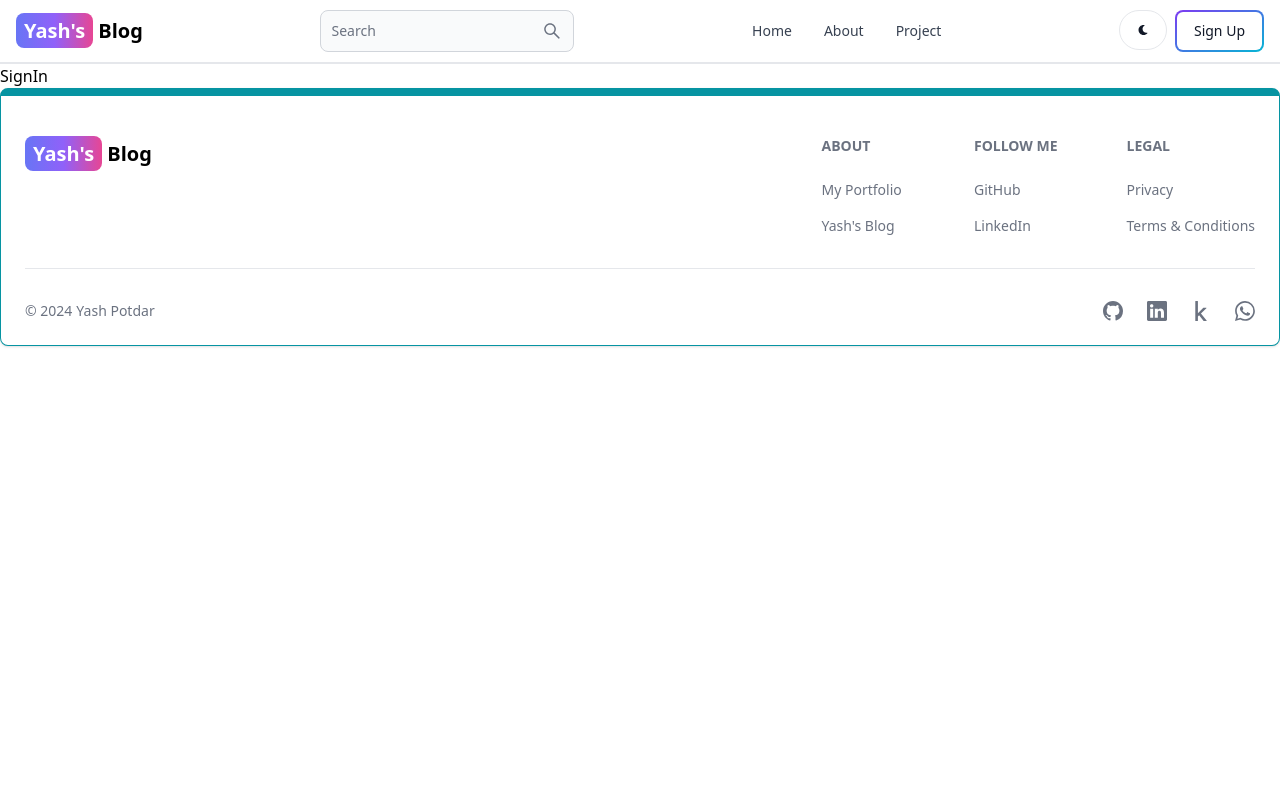
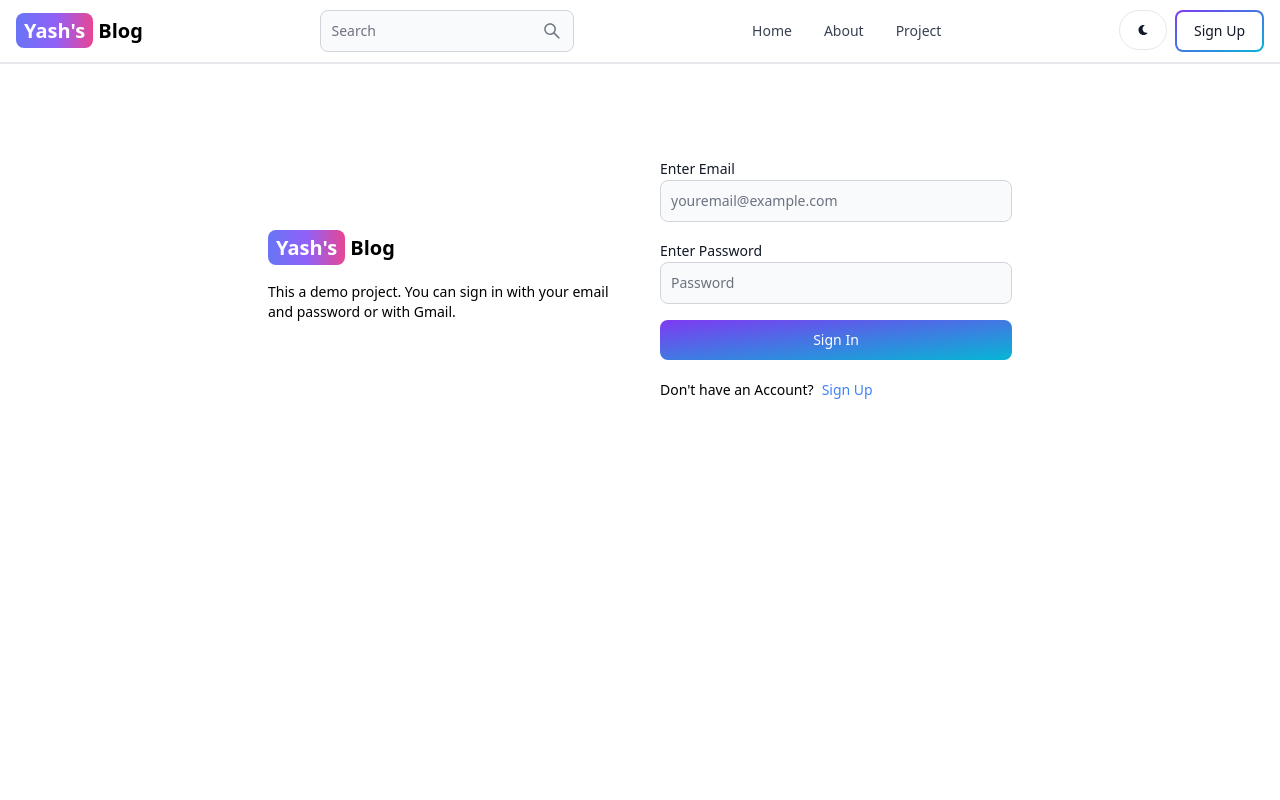
Before and after one commit to yashpotdar-py/blog-app-react, a React (Vite) app in the folder client/: page /sign-in in a window 1280 px wide. Shown: the top 800 px of the page. Built offline with nearby package versions, Linux system fonts and the light colour scheme.

Commit message:
Adding functionality to Sign In Page

```diff
--- a/client/src/pages/SignIn.jsx
+++ b/client/src/pages/SignIn.jsx
@@ -1,7 +1,124 @@
-import React from 'react'
+import { Alert, Button, Label, Spinner, TextInput } from "flowbite-react";
+import React, { useState } from "react";
+import { Link, useNavigate } from "react-router-dom";
+import Logo from "../components/Logo/Logo";
 
 export default function SignIn() {
+  const [errorMessage, setErrorMessage] = useState(null);
+  const [loading, setLoading] = useState(false);
+  const navigate = useNavigate();
+  const [formData, setFormData] = useState({});
+
+  const handleChange = (event) => {
+    const { id, value } = event.target;
+    setFormData((prevFormData) => ({
+      ...prevFormData,
+      [id]: value.trim(),
+    }));
+  };
+
+  const handleSubmit = async (event) => {
+    event.preventDefault();
+    if (!formData.email || !formData.password) {
+      return setErrorMessage("Please fill out all the fields.");
+    }
+    try {
+      setLoading(true);
+      setErrorMessage(null);
+
+      const res = await fetch("/api/auth/signin", {
+        method: "POST",
+        headers: { "Content-Type": "application/json" },
+        body: JSON.stringify(formData),
+      });
+      const data = await res.json();
+      if (data.success === false) {
+        return setErrorMessage(data.message);
+      }
+      setLoading(false);
+      if (res.ok) {
+        navigate("/");
+      }
+    } catch (error) {
+      setErrorMessage(error.message);
+      setLoading(false);
+    }
+  };
+
   return (
-    <div>SignIn</div>
-  )
+    <div className="min-h-screen mt-20">
+      <div className="flex p-3 max-w-3xl mx-auto flex-col md:flex-row md:items-center gap-10">
+        {/* Left Side */}
+        <div className="flex-1">
+          <Logo />
+          <p className="text-sm mt-5">
+            This a demo project. You can sign in with your email and password or
+            with Gmail.
+          </p>
+        </div>
+        {/* Right Side */}
+        <div className="flex-1">
+          <form
+            method="post"
+            className="flex flex-col gap-4"
+            onSubmit={handleSubmit}
+          >
+            {/* <div>
+              <Label value="Enter Username" />
+              <TextInput
+                type="text"
+                placeholder="Username"
+                id="username"
+                onChange={handleChange}
+              />
+            </div> */}
+            <div>
+              <Label value="Enter Email" />
+              <TextInput
+                type="email"
+                placeholder="youremail@example.com"
+                id="email"
+                onChange={handleChange}
+              />
+            </div>
+            <div>
+              <Label value="Enter Password" />
+              <TextInput
+                type="password"
+                placeholder="Password"
+                id="password"
+                hidden
+                onChange={handleChange}
+              />
+            </div>
+            <Button
+              gradientDuoTone={"purpleToBlue"}
+              type="submit"
+              disabled={loading}
+            >
+              {loading ? (
+                <>
+                  <Spinner size={"sm"} />
+                  <span className="pl-3">Loading</span>
+                </>
+              ) : (
+                "Sign In"
+              )}
+            </Button>
+          </form>
+          <div className="flex gap-2 text-sm mt-5">
+            <span>Don't have an Account?</span>
+            <Link to={"/sign-up"} className="text-blue-500">
+              Sign Up
+            </Link>
+          </div>
+          {errorMessage && (
+            <Alert className="mt-5" color={"failure"}>
+              {errorMessage}
+            </Alert>
+          )}
+        </div>
+      </div>
+    </div>
+  );
 }
```
